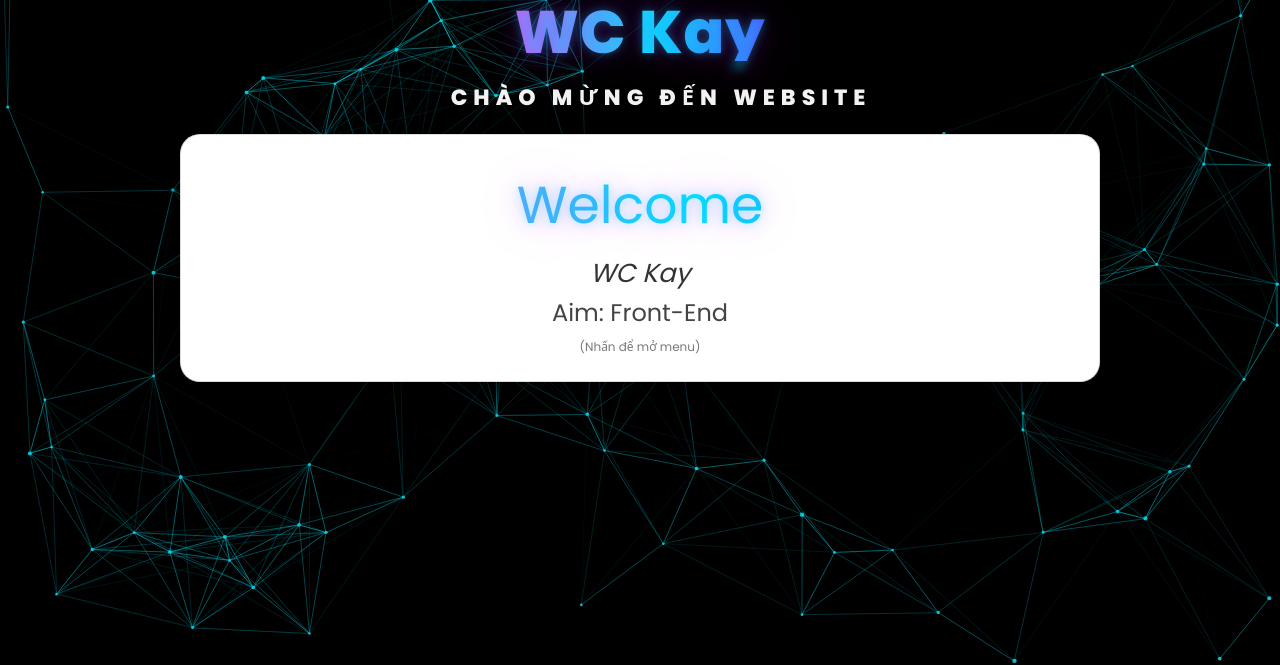
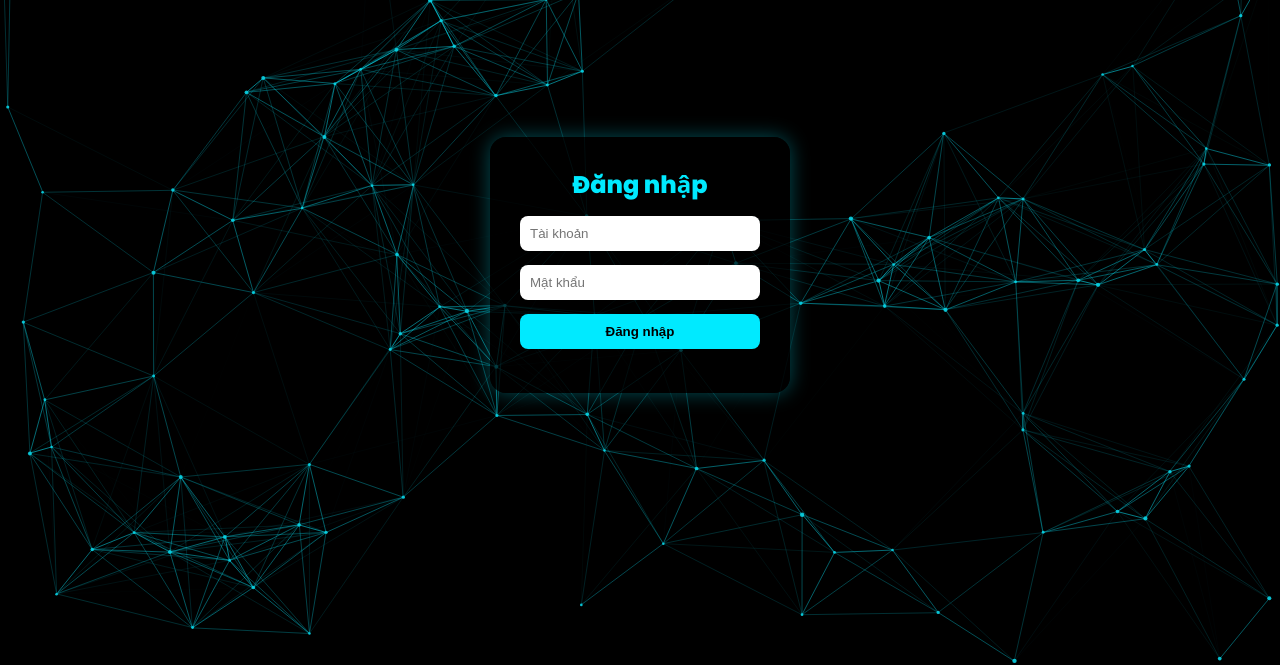
Before and after one commit to quoctaikay/index1, a plain HTML site: page index.html in a window 1280 px wide. Shown: the part 135-800 px from the top of the page. Drawn offline with Linux system fonts and the light colour scheme; animation ran at ten frames a second.

Commit message:
Add files via upload

```diff
--- a/index.html
+++ b/index.html
@@ -168,13 +168,48 @@ body{
 .hidden{display:none}
 .fadeIn{animation:fade .35s ease both}
 @keyframes fade{from{opacity:0; transform:translateY(6px)} to{opacity:1; transform:none}}
+
+/* ==== LOGIN ==== */
+#loginScreen{
+  position:relative;
+  display:flex; align-items:center; justify-content:center;
+  height:100vh; flex-direction:column; gap:16px;
+  z-index:1;
+}
+.login-box{
+  background:rgba(0,0,0,0.7);
+  padding:30px; border-radius:16px;
+  box-shadow:0 0 20px #00eaff55;
+  display:flex; flex-direction:column; gap:14px; width:300px;
+}
+.login-box h2{text-align:center; margin:0; color:#00eaff}
+.login-box input{
+  padding:10px; border:none; border-radius:8px; outline:none;
+}
+.login-box button{
+  padding:10px; border:none; border-radius:8px;
+  background:#00eaff; color:#000; font-weight:700; cursor:pointer;
+}
+.login-box button:hover{background:#00bcd4}
+#errorMsg{color:#ff5555; font-size:14px; text-align:center}
 </style>
 </head>
 <body>
 <canvas id="net"></canvas>
 
+<!-- ======= LOGIN ======= -->
+<section id="loginScreen">
+  <div class="login-box">
+    <h2>Đăng nhập</h2>
+    <input type="text" id="username" placeholder="Tài khoản">
+    <input type="password" id="password" placeholder="Mật khẩu">
+    <button onclick="checkLogin()">Đăng nhập</button>
+    <div id="errorMsg"></div>
+  </div>
+</section>
+
 <!-- ======= MÀN 1 ======= -->
-<section id="screen1" class="page">
+<section id="screen1" class="page hidden">
   <div class="wrap">
     <div class="crest">
       <img src="avatar.png" alt="Logo" class="logo">
@@ -240,9 +275,34 @@ body{
 <audio id="clickSound" src="click.mp3" preload="auto"></audio>
 
 <script>
-const welcomeCard = document.getElementById('welcomeCard');
+// ===== ĐĂNG NHẬP =====
+const login = document.getElementById('loginScreen');
 const s1 = document.getElementById('screen1');
 const s2 = document.getElementById('screen2');
+const errorMsg = document.getElementById('errorMsg');
+
+// Tài khoản hợp lệ
+const validUser = "nguyenquoctai";
+// Mật khẩu được mã hóa base64 (WorldCup -> V29ybGRDdXA=)
+const validPassEncoded = "V29ybGRDdXA=";
+
+function checkLogin(){
+  const u = document.getElementById('username').value.trim();
+  const p = document.getElementById('password').value.trim();
+  const pEncoded = btoa(p);
+
+  if(u === validUser && pEncoded === validPassEncoded){
+    // Ẩn login, hiện màn 1
+    login.style.display = "none";
+    s1.classList.remove('hidden');
+    window.scrollTo({top:0, behavior:'auto'});
+  } else {
+    errorMsg.textContent = "Sai tài khoản hoặc mật khẩu!";
+  }
+}
+
+// ===== CHUYỂN MÀN 1 -> MÀN 2 =====
+const welcomeCard = document.getElementById('welcomeCard');
 welcomeCard.addEventListener('click', () => {
   s1.classList.add('hidden');
   s2.classList.remove('hidden');
```
